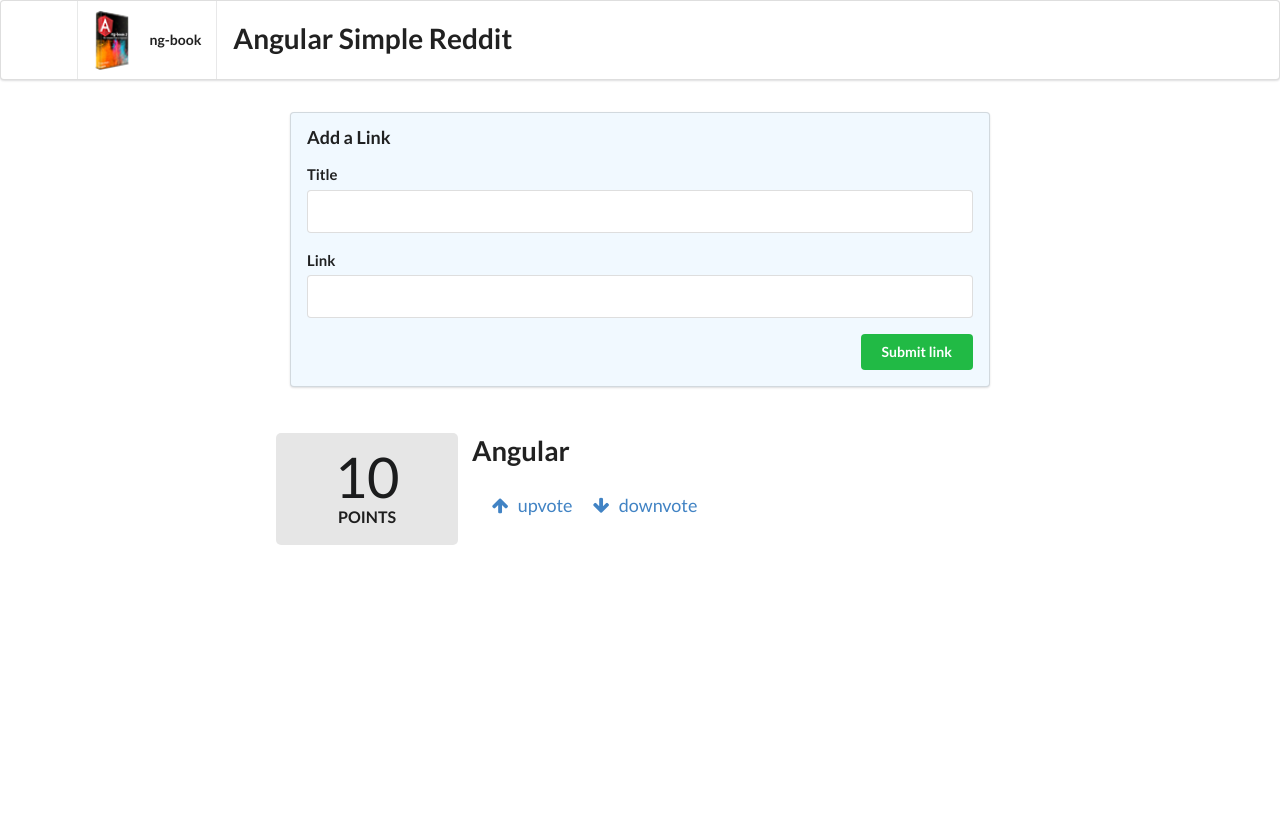
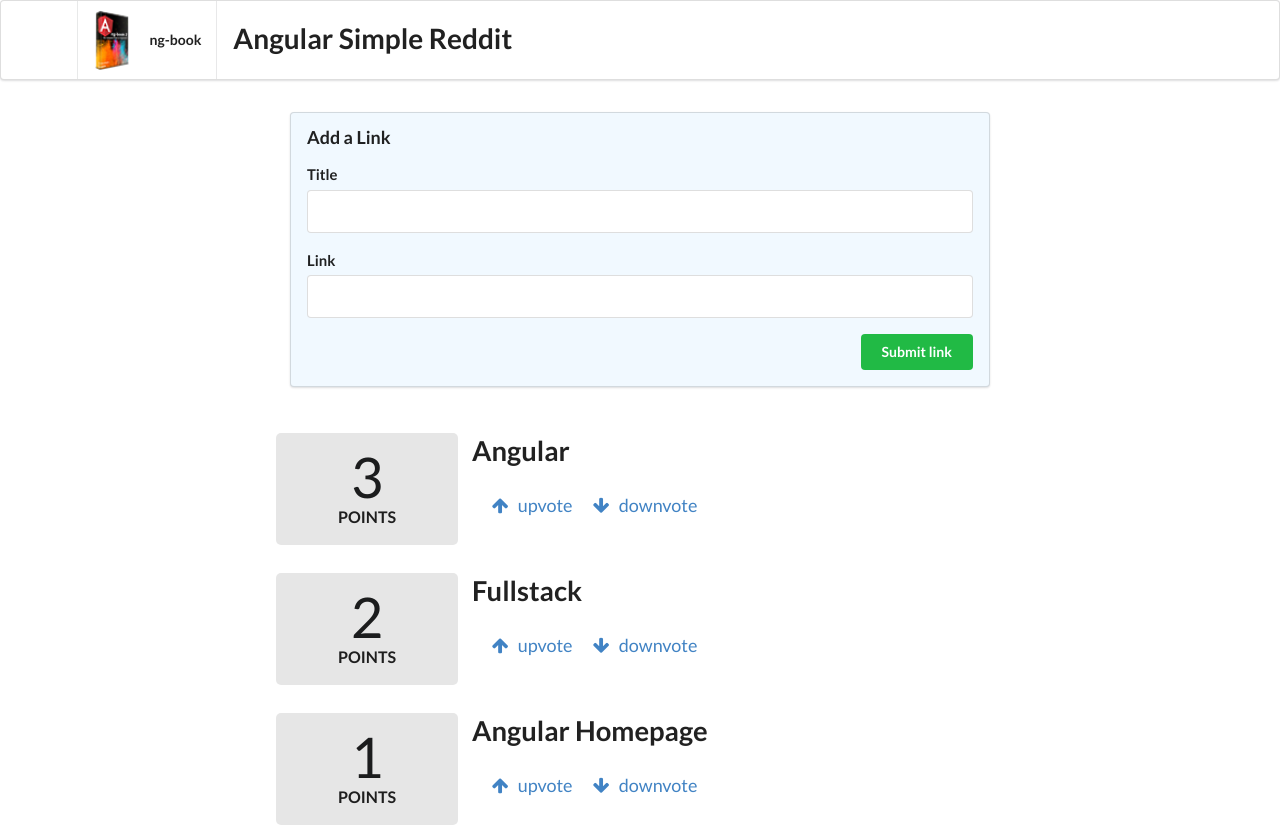
Before and after one commit to asia898/angular-reddit, an Angular app: page / in a window 1280 px wide. Before the commit the page ends 800 px from the top, so only its background shows below. Built offline with nearby package versions, Linux system fonts and the light colour scheme.

Commit message:
Creating a list of default Articles on the App component. Enabeling to store multiple articles. Configure the Aricle Component with inputs. Rendering thw list of articles in the template using *ngFor

```diff
--- a/src/app/app.component.html
+++ b/src/app/app.component.html
@@ -17,5 +17,8 @@
 </form>
 
 <div class="ui grid posts">
-  <app-article></app-article>
+  <app-article
+    *ngFor="let foobar of articles"
+    [article]="foobar">
+  </app-article>
 </div>
--- a/src/app/app.component.ts
+++ b/src/app/app.component.ts
@@ -1,4 +1,5 @@
 import { Component } from '@angular/core';
+import { Article } from './article/article.model';
 
 @Component({
   selector: 'app-root',
@@ -6,6 +7,16 @@ import { Component } from '@angular/core';
   styleUrls: ['./app.component.css']
 })
 export class AppComponent {
+  articles: Article[];
+
+  constructor() {
+    this.articles = [
+      new Article('Angular', 'http://angular.io', 3),
+      new Article('Fullstack', 'http://fullstack.io', 2),
+      new Article('Angular Homepage', 'http://angular.io', 1),
+    ];
+  }
+
   addArticle(title: HTMLInputElement, link: HTMLInputElement):boolean {
       console.log(`Adding article title: ${title.value} and link: ${link.value}`);
       return false;
--- a/src/app/article/article.component.ts
+++ b/src/app/article/article.component.ts
@@ -1,4 +1,4 @@
-import { Component, HostBinding, OnInit } from '@angular/core';
+import { Component, Input, HostBinding, OnInit } from '@angular/core';
 import { Article } from './article.model';
 
 @Component({
@@ -8,14 +8,10 @@ import { Article } from './article.model';
 })
 export class ArticleComponent implements OnInit {
   @HostBinding('attr.class') cssClass = 'row';
-  article: Article;
+  @Input() article: Article;
 
   constructor() {
-    this.article = new Article(
-      'Angular',
-      'http://angular.io',
-      10
-    );
+
   }
 
   voteUp(): boolean {
```
